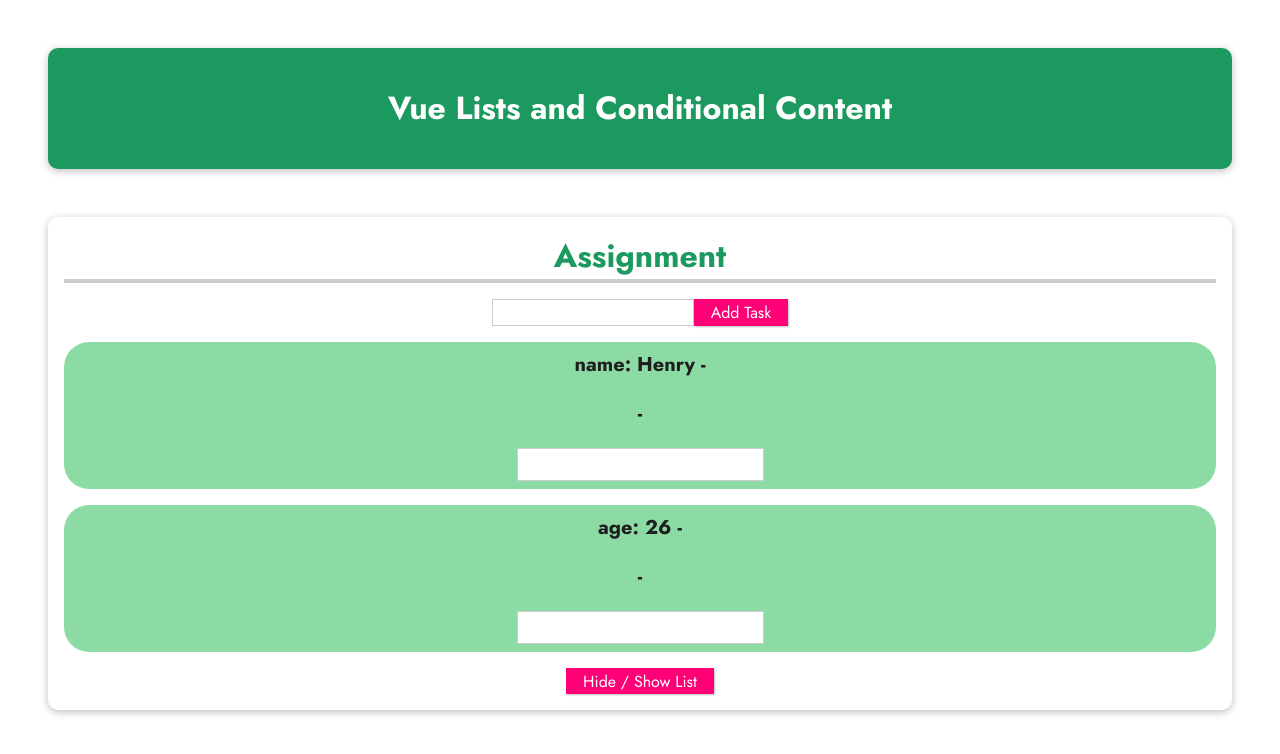
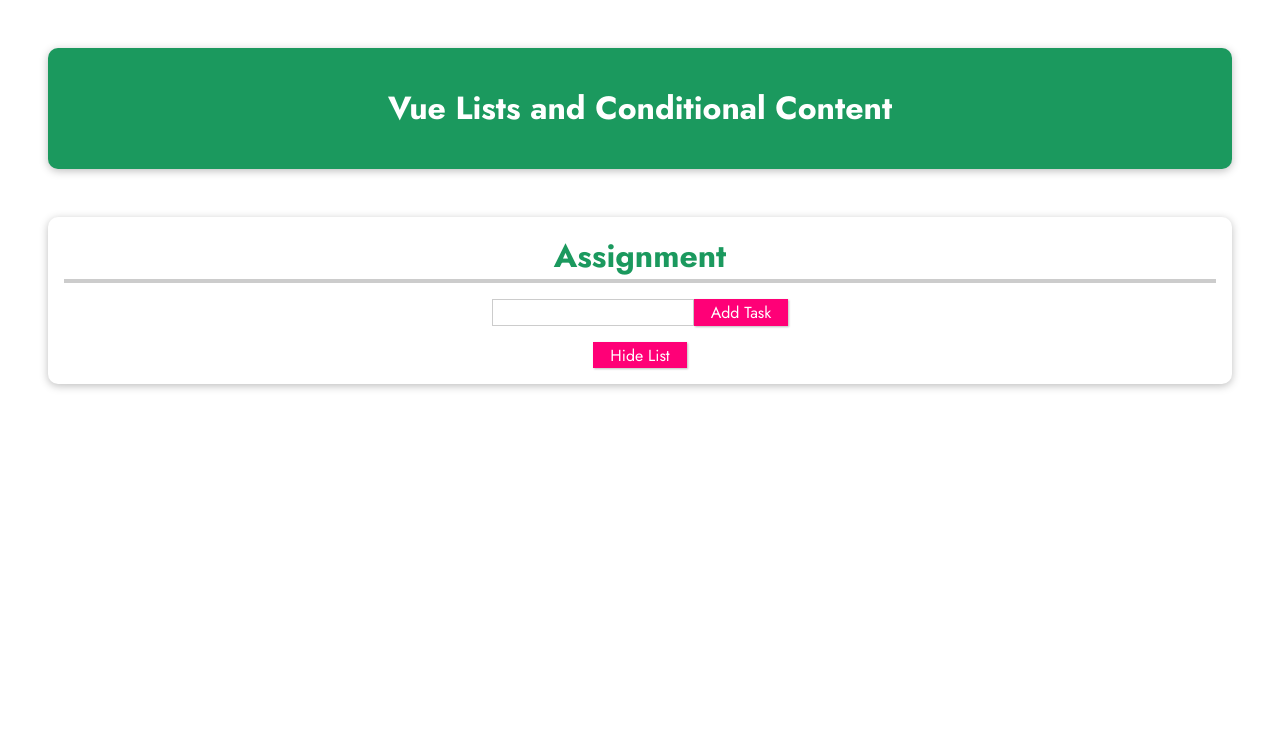
Before and after one commit to creaturemonster/Vue3Assignment5, a plain HTML site: page index.html in a window 1280 px wide. Drawn offline with nearby package versions, Linux system fonts and the light colour scheme.

Commit message:
debugging

```diff
--- a/app.js
+++ b/app.js
@@ -1,21 +1,24 @@
 const app = Vue.createApp({
   data() {
-  return {
-    enteredTaskValue:'',
-    showList:true,
-    tasks:[]
-  };
-},
- methods:{
-    addTask(){
-      this.tasks.push(this.enteredTaskValue);
+    return {
+      enteredValue: '',
+      tasks: [],
+      taskListIsVisible: true,
+    };
+  },
+  computed: {
+    buttonCaption() {
+      return this.taskListIsVisible ? 'Hide List' : 'Show List';
     },
-    triggerList(){
-      this.showList=!this.showList;
+  },
+  methods: {
+    addTask() {
+      this.tasks.push(this.enteredValue);
     },
-    removeTask(index){
-      this.tasks.splice(index, 1);
-    }
-  }
+    toggleTaskList() {
+      this.taskListIsVisible = !this.taskListIsVisible;
+    },
+  },
 });
+
 app.mount('#assignment');
--- a/index.html
+++ b/index.html
@@ -20,19 +20,15 @@
       <h2>Assignment</h2>
       <!-- 1) Add code to manage a list of tasks in a Vue app -->
       <!-- When clicking "Add Task" a new task with the entered text should be added -->
-      <input type="text">
+      <input type="text" v-model="enteredValue">
       <button @click="addTask">Add Task</button>
-      <ul>
+      <ul v-if="taskListIsVisible">
         <!-- 2) Output the list of tasks here -->
-        <li v-for="(goal, index) in goals" @click="removeGoal(index)">{{ goal }}-{{ index }}</li>
-        <li v-for="(value, key) in {name: 'Henry' , age:'26'}">
-           {{ key }}: {{ value }} - {{ index }}
-           <p>{{ goal }} - {{ index }}</p>
-           <input type="text" @click.stop>
+        <li v-for="task in tasks" :key="task">{{ task }}</li>
       </ul>
       <!-- 3) When the below button is pressed, the list should be shown or hidden -->
       <!-- BONUS: Also update the button caption -->
-      <button @click="triggerList">Hide / Show List</button>
+      <button @click="toggleTaskList">{{ buttonCaption }}</button>
     </section>
   </body>
 </html>
```
